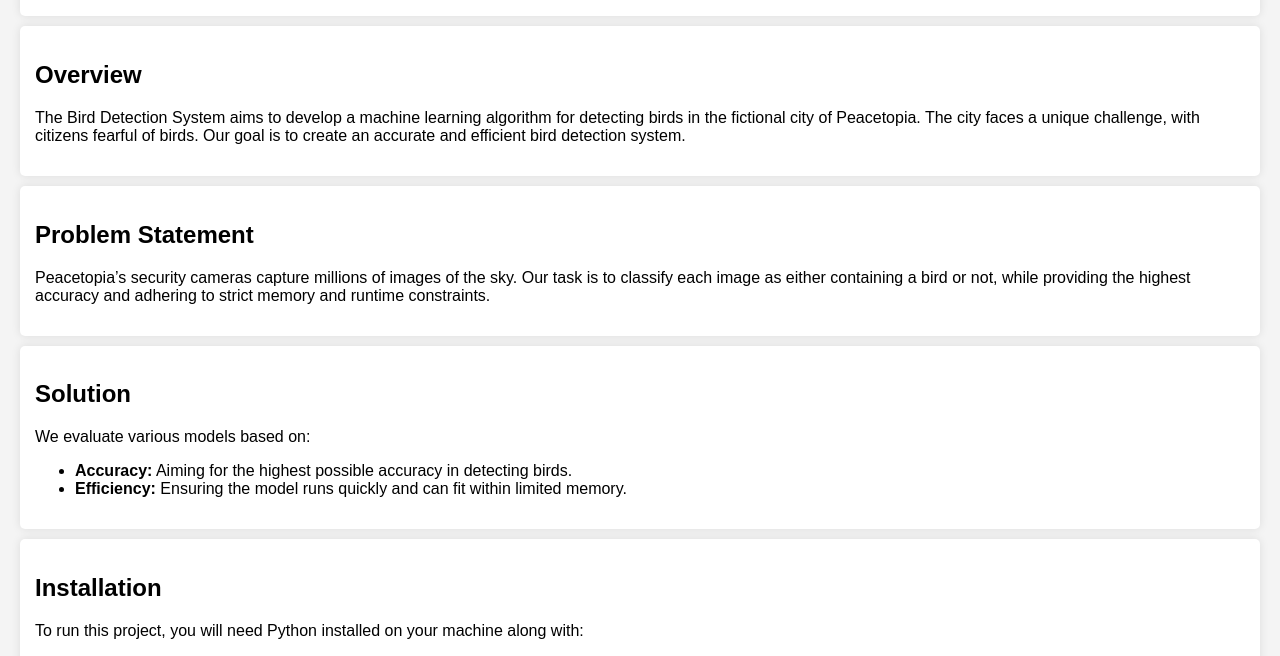
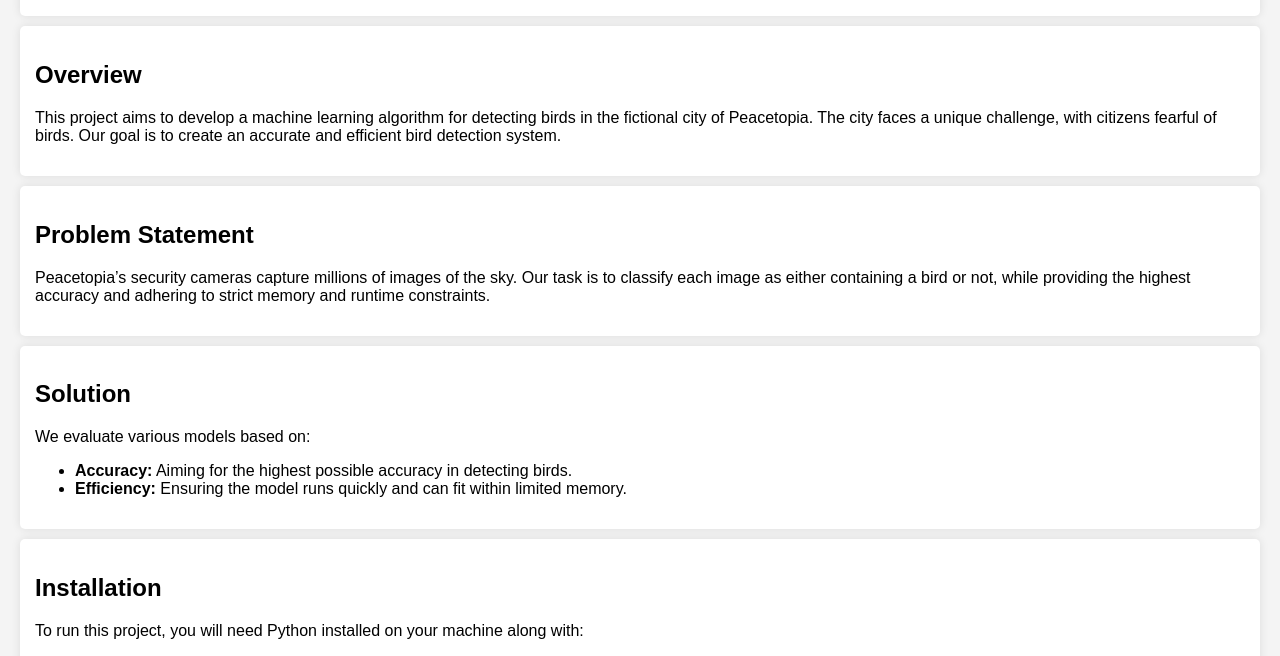
Before and after one commit to AtulAryanSingh/Bird---Detection---System---Peacetopia, a plain HTML site: page index.html in a window 1280 px wide. Shown: the part 114-770 px from the top of the page. Drawn offline with Linux system fonts and the light colour scheme.

Commit message:
Updated index.html with corrected content

```diff
--- a/index.html
+++ b/index.html
@@ -4,7 +4,7 @@
     <meta charset="UTF-8">
     <meta name="viewport" content="width=device-width, initial-scale=1.0">
     <title>Bird Detection System - Peacetopia</title>
-    <link rel="stylesheet" href="styles.css"> <!-- If you have styles -->
+    <link rel="stylesheet" href="styles.css"> <!-- Optional: Link to a CSS file for styling -->
 </head>
 <body>
     <header>
@@ -12,7 +12,7 @@
     </header>
     <section>
         <h2>Overview</h2>
-        <p>The Bird Detection System aims to develop a machine learning algorithm for detecting birds in the fictional city of Peacetopia. The city faces a unique challenge, with citizens fearful of birds. Our goal is to create an accurate and efficient bird detection system.</p>
+        <p>This project aims to develop a machine learning algorithm for detecting birds in the fictional city of Peacetopia. The city faces a unique challenge, with citizens fearful of birds. Our goal is to create an accurate and efficient bird detection system.</p>
     </section>
     <section>
         <h2>Problem Statement</h2>
@@ -42,3 +42,4 @@
     </footer>
 </body>
 </html>
+>
```
